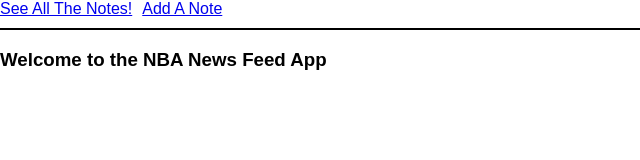
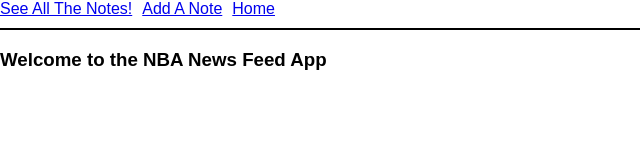
Before and after one commit to ChristopherJamesN/sports-news-feed, a React (Create React App) app: page / in a window 1280 px wide. Shown: the top 160 px of the page, without its empty margins (0-640 px from the left). Built offline with nearby package versions, Linux system fonts and the light colour scheme.

Commit message:
Added a link to the home page on the nav bar.

```diff
--- a/src/App.js
+++ b/src/App.js
@@ -9,6 +9,7 @@
       <div style={{ borderBottom: '2px solid black', paddingBottom: '10px', marginBottom: '12px' }}>
         <NavLink style={{ marginRight: '10px' }} to="/notes">See All The Notes!</NavLink>
         <NavLink style={{ marginRight: '10px' }} to="/notes/new">Add A Note</NavLink>
+        <NavLink style={{ marginRight: '10px' }} to="/">Home</NavLink>
       </div>
       <Route exact path="/" render={() => <h3>Welcome to the NBA News Feed App</h3>} />
       <Route path="/notes" component={NotesPage} />
```
